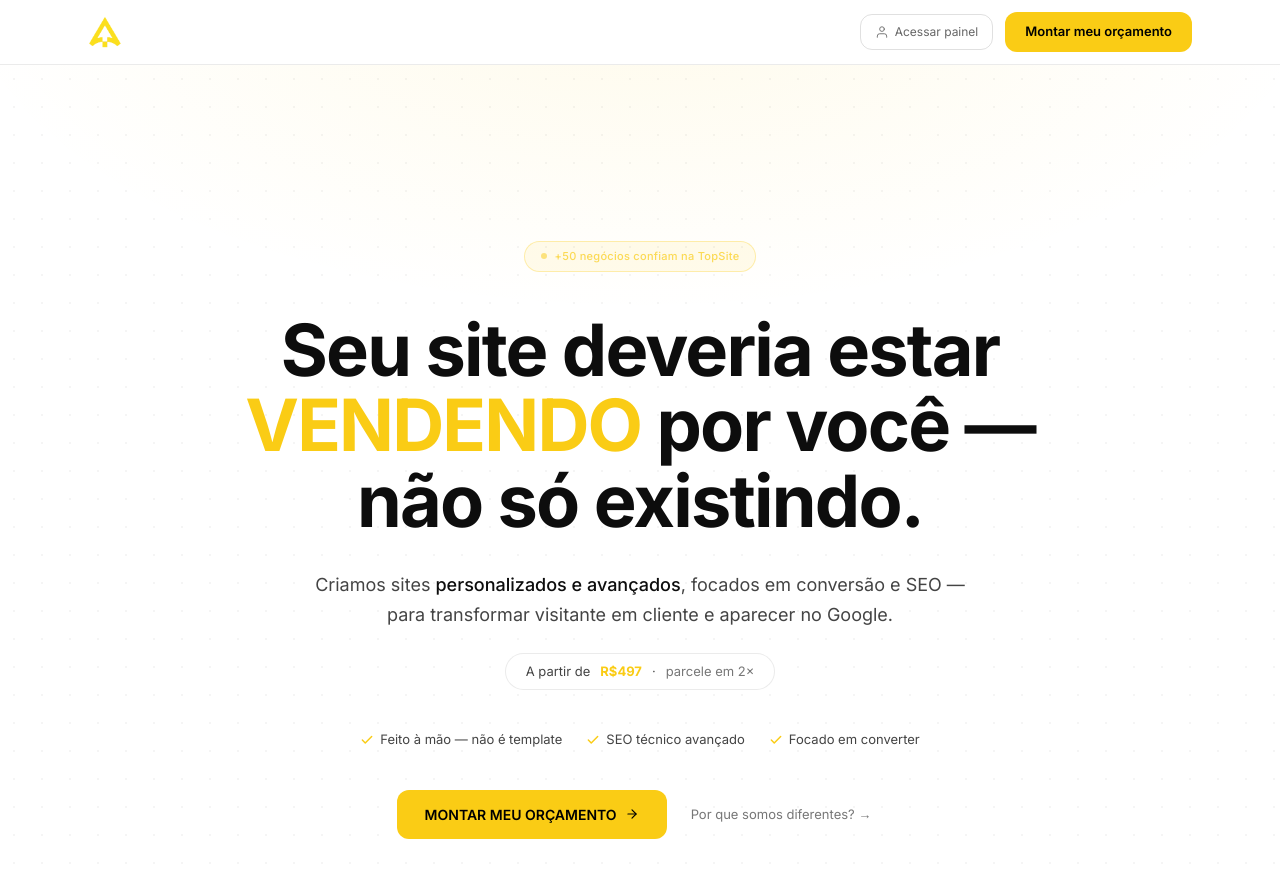
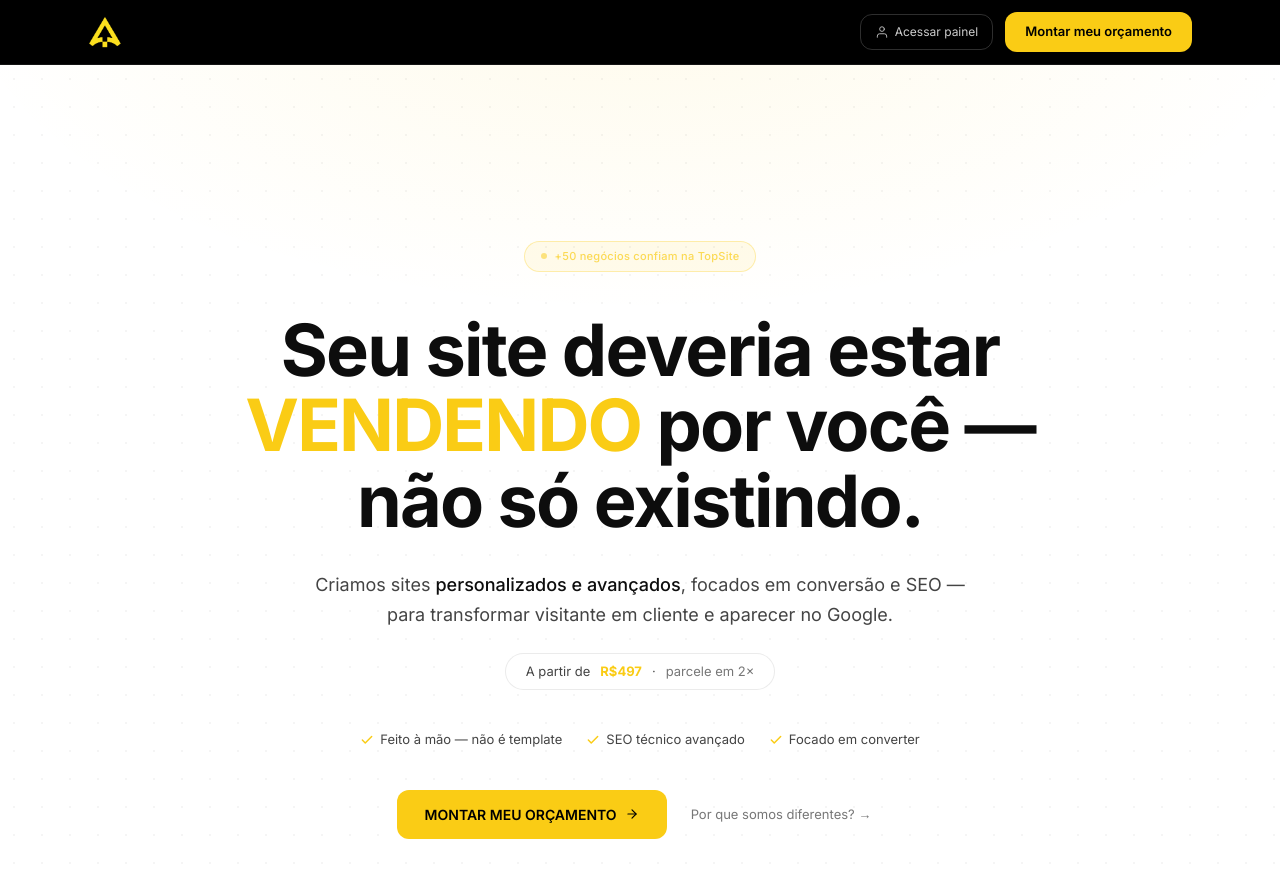
Before and after one commit to alisonfulldev/topsitesbr, a Next.js app: page / in a window 1280 px wide. Shown: the top 878 px of the page. Built offline with nearby package versions, Linux system fonts and the light colour scheme.

Commit message:
fix: nav bar preta (#000) com texto legível nas duas páginas
LP e /orcamento: background #000000 (preto sólido), texto #ccc,
borda rgba(255,255,255,0.18) — visível sobre fundo preto.

Co-Authored-By: Claude Sonnet 4.6 <noreply@anthropic.com>

```diff
--- a/app/orcamento/page.tsx
+++ b/app/orcamento/page.tsx
@@ -914,7 +914,7 @@ export default function OrcamentoPage() {
       {/* Nav */}
       <header
         className="relative z-20 sticky top-0 backdrop-blur-md"
-        style={{ borderBottom: '1px solid rgba(255,255,255,0.05)', background: 'rgba(10,10,10,0.9)' }}
+        style={{ borderBottom: '1px solid rgba(255,255,255,0.08)', background: '#000000' }}
       >
         <nav className="max-w-[560px] mx-auto px-5 sm:px-6 h-14 flex items-center justify-between">
           <Link href="/" aria-label="TOP SITE">
@@ -923,7 +923,7 @@ export default function OrcamentoPage() {
           <Link
             href="/login"
             className="text-[12px] px-3 py-1.5 rounded-lg transition-all duration-200"
-            style={{ color: '#444', border: '1px solid rgba(255,255,255,0.06)' }}
+            style={{ color: '#ccc', border: '1px solid rgba(255,255,255,0.18)' }}
           >
             Acessar painel
           </Link>
--- a/app/page.tsx
+++ b/app/page.tsx
@@ -238,7 +238,7 @@ export default function HomePage() {
         {/* ── NAV ─────────────────────────────────────────────────────────── */}
         <header
           className="sticky top-0 z-50 backdrop-blur-md"
-          style={{ borderBottom: '1px solid rgba(0,0,0,0.08)', background: 'rgba(255,255,255,0.96)' }}
+          style={{ borderBottom: '1px solid rgba(255,255,255,0.08)', background: '#000000' }}
         >
           <nav className="max-w-6xl mx-auto px-4 sm:px-6 h-16 flex items-center justify-between" aria-label="Navegação principal">
             <a href="/" aria-label="TOP SITE — página inicial">
@@ -248,7 +248,7 @@ export default function HomePage() {
               <a
                 href="/login"
                 className="flex items-center gap-1.5 text-[12px] px-3.5 py-2 rounded-xl transition-all duration-200"
-                style={{ color: '#666', border: '1px solid rgba(0,0,0,0.12)' }}
+                style={{ color: '#ccc', border: '1px solid rgba(255,255,255,0.18)' }}
                 aria-label="Acessar painel do cliente"
               >
                 <UserIcon />
```
